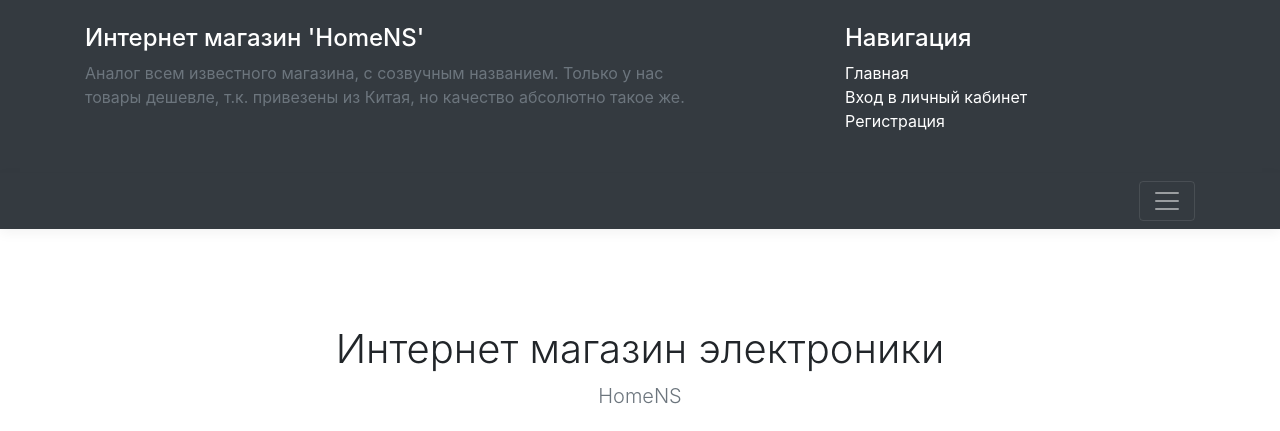
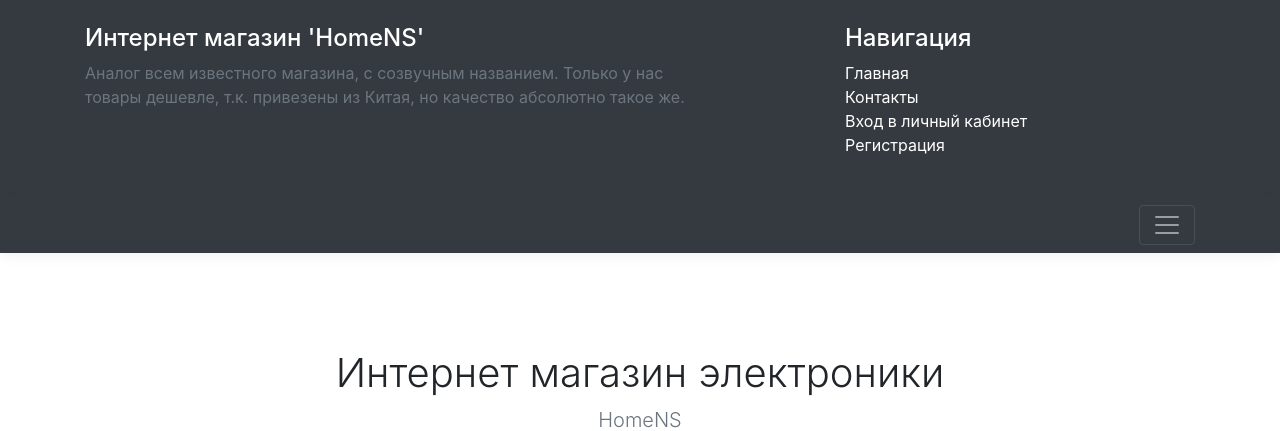
Before and after one commit to DIMoskalev/Internet_store, a Django app: page /products/2 in a window 1280 px wide, after a click that opens the changed part. Shown: the top 431 px of the page. Run offline with Django 5.2, Linux system fonts and the light colour scheme; data comes from the database, SQL or seed files in the repository; some libraries are stand-ins or nearby versions.

Commit message:
add button contacts

```diff
--- a/catalog/templates/includes/menu.html
+++ b/catalog/templates/includes/menu.html
@@ -10,6 +10,7 @@
                 <h4 class="text-white">Навигация</h4>
                 <ul class="list-unstyled">
                     <li><a href="{% url 'catalog:products_list' %}" class="text-white">Главная</a></li>
+                    <li><a href="{% url 'catalog:contacts' %}" class="text-white">Контакты</a></li>
                     <li><a href="#" class="text-white">Вход в личный кабинет</a></li>
                     <li><a href="#" class="text-white">Регистрация</a></li>
                 </ul>
```
